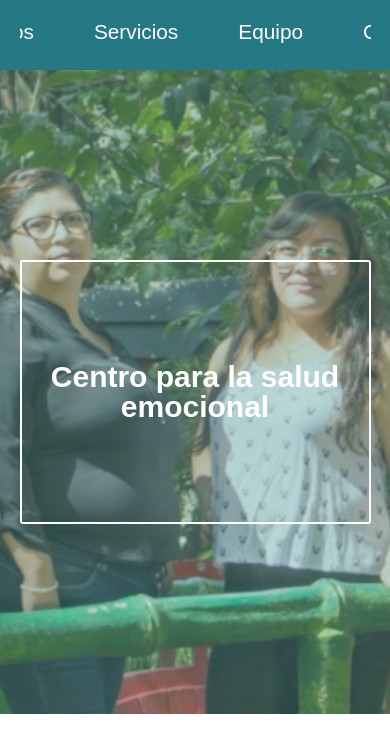
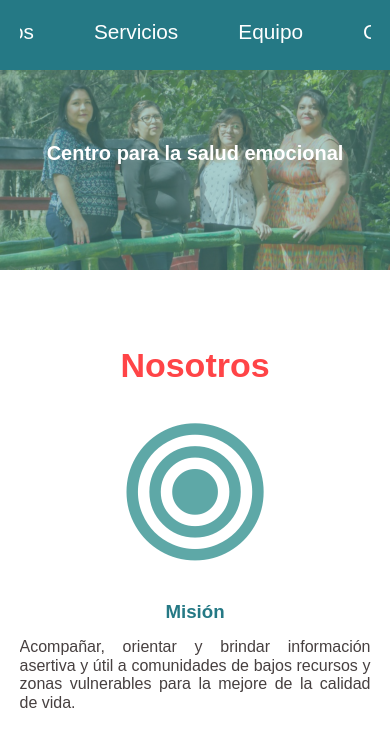
Before and after one commit to irveha/poc-cplse, a plain HTML site: page index.html in a window 390 px wide. Shown: the top 749 px of the page. Drawn offline with Linux system fonts and the light colour scheme.

Commit message:
Se realizaron modificaciones a la seccion de imagen de fondo

```diff
--- a/css/estilos.css
+++ b/css/estilos.css
@@ -71,29 +71,20 @@ header .menu a:hover{
     background-size: cover;
     background-repeat: no-repeat;
     background-position: center;
-    min-height: 600px;
     display: block;
     width: 100%;
 }
-/* .fondo{
-    background: url(../img/cplse.jpeg) rgba(94, 168, 167, 1);
-    background-size: contain;
-    background-repeat: no-repeat;
-    background-position: top;
-    min-height: 600px;
-    display: block;
-    width: 100%;
-} */
 
 .fondo .fondo-color{
-    background: rgba(94, 168, 167, .4);
+    background: rgba(94, 168, 167, .5);
+    height: inherit;
 }
 
 .fondo .contenedor-texto{
     display: flex;
     justify-content: center;
-    align-content: center;
-    margin: 190px 0;
+    align-items: center;
+    margin: 10% 0;
 }
 
 .fondo .contenedor-texto .texto{
@@ -102,7 +93,8 @@ header .menu a:hover{
     display: inline-block;
     text-align: center;
     padding: 80px 20px;
-    width: 800px;
+    width: 500px;
+    height: inherit;
 }
 
 .fondo .contenedor-texto .texto .nombre{
@@ -402,3 +394,50 @@ footer .redes-sociales .instagram:hover{background: #833ab4;}
     }
 
 }
+
+
+@media screen and (max-width: 1000px){
+    .fondo{
+        height: 600px;
+    }
+}
+
+@media screen and (max-width: 1000px){
+    .fondo{
+        height: 400px;
+    }
+}
+
+
+@media screen and (max-width: 800px){
+    .fondo{
+        height: 300px;
+    }
+
+    .fondo .contenedor-texto .texto{
+        width: 50%;
+        padding: 50px 20px;
+    }
+
+    .fondo .contenedor-texto .texto .nombre{
+        font-size: 20px;
+        line-height: 20px;
+    }
+}
+
+@media screen and (max-width: 600px){
+    .fondo{
+        height: 200px;
+    }
+
+    .fondo .contenedor-texto .texto{
+        width: 100%;
+        padding: 25px;
+        border: none;
+    }
+
+    .fondo .contenedor-texto .texto .nombre{
+        font-size: 20px;
+        line-height: 20px;
+    }
+}
```
Also changed, not shown: index.html (+0 -1 lines).
